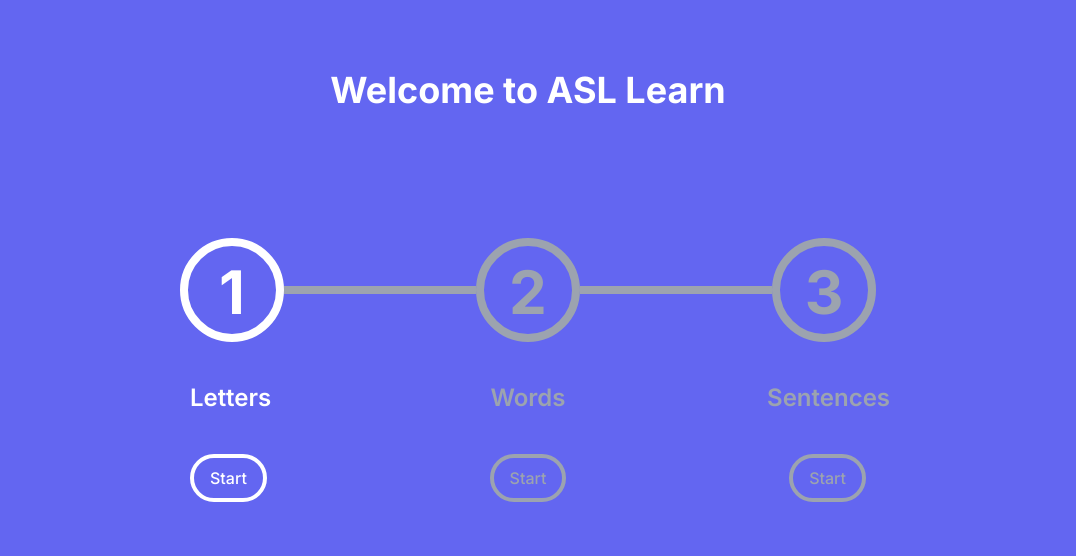
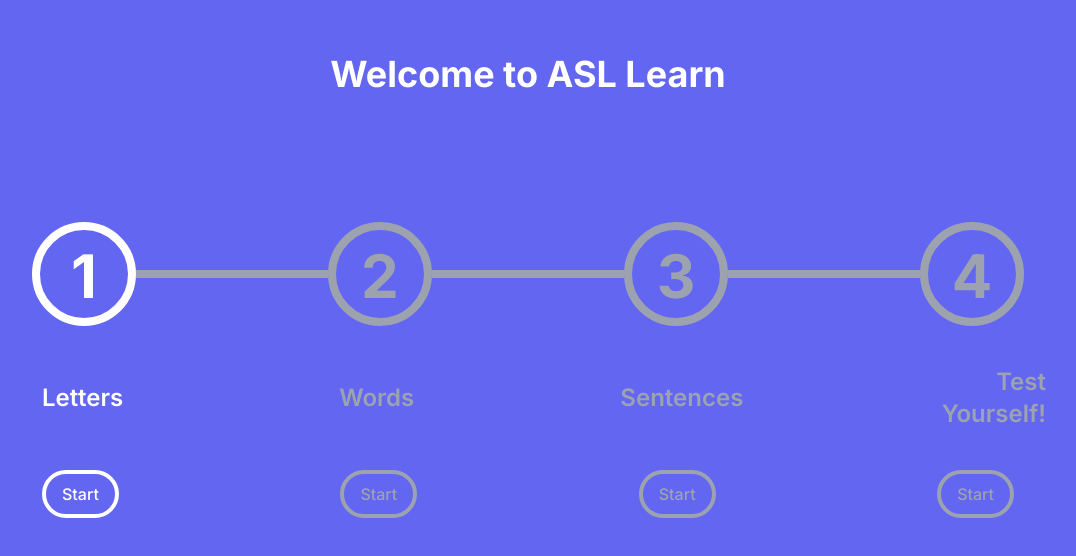
Before and after one commit to krash3125/asl-learn, a Next.js app: page / in a window 1280 px wide. Shown: the part 114-670 px from the top of the page, without its empty margins (112-1188 px from the left). Built offline with nearby package versions, Linux system fonts and the light colour scheme.

Commit message:
test mode

```diff
--- a/app/page.tsx
+++ b/app/page.tsx
@@ -35,23 +35,35 @@ export default function Page({
             3
           </div>
         </div>
+
+        <div className={`h-2 w-48 ${step >= 4 ? "bg-white" : "bg-gray-400"}`} />
+
+        <div className={`flex items-center justify-center border-[8px] p-4 aspect-square rounded-full ${step >= 4 ? "border-white" : "border-gray-400"}`} >
+          <div className={`text-center h-14 text-6xl font-bold aspect-square ${step >= 4 ? "text-white" : "text-gray-400"}`}>
+            4
+          </div>
+        </div>
       </div>
 
-      <div className="w-[676px] flex flex-row items-center mt-10 justify-between">
+      <div className="w-[972px] flex flex-row items-center mt-10 justify-between">
         <span className={"w-40 text-white font-semibold text-left text-2xl"} >Letters</span>
-        <span className={`w-40 font-semibold text-center text-2xl ${step >= 2 ? "text-white" : "text-gray-400"}`} >Words</span>
-        <span className={`w-40 font-semibold text-right text-2xl translate-x-6 ${step >= 3 ? "text-white" : "text-gray-400"}`}>Sentences</span>
+        <span className={`w-40 font-semibold text-center text-2xl -translate-x-4 ${step >= 2 ? "text-white" : "text-gray-400"}`} >Words</span>
+        <span className={`w-40 font-semibold text-right text-2xl  ${step >= 3 ? "text-white" : "text-gray-400"}`}>Sentences</span>
+        <span className={`w-40 font-semibold text-right text-2xl translate-x-8 ${step >= 3 ? "text-white" : "text-gray-400"}`}>Test Yourself!</span>
       </div>
 
-      <div className="w-[676px] flex flex-row items-center mt-10 justify-between">
+      <div className="w-[972px] flex flex-row items-center mt-10 justify-between">
         <Link href="/letters" passHref>
           <button className="border-4 border-white rounded-full  bg-transparent px-4 py-2 text-base font-medium text-white">Start</button>
         </Link>
         <Link href="/words" passHref>
-        <button className="border-4 border-white rounded-full  bg-transparent px-4 py-2 text-base font-medium text-white disabled:text-gray-400 disabled:border-gray-400 disabled:hover:cursor-not-allowed" disabled={step < 2}>Start</button>
+          <button className="border-4 border-white rounded-full  bg-transparent px-4 py-2 text-base font-medium text-white disabled:text-gray-400 disabled:border-gray-400 disabled:hover:cursor-not-allowed" disabled={step < 2}>Start</button>
         </Link>
         <Link href="/sentences" passHref>
-        <button className="border-4 border-white rounded-full bg-transparent px-4 py-2 text-base font-medium text-white disabled:text-gray-400 disabled:border-gray-400 disabled:hover:cursor-not-allowed" disabled={step < 3}>Start</button>
+          <button className="border-4 border-white rounded-full bg-transparent px-4 py-2 text-base font-medium text-white disabled:text-gray-400 disabled:border-gray-400 disabled:hover:cursor-not-allowed" disabled={step < 3}>Start</button>
+        </Link>
+        <Link href="/test" passHref>
+          <button className="border-4 border-white rounded-full bg-transparent px-4 py-2 text-base font-medium text-white disabled:text-gray-400 disabled:border-gray-400 disabled:hover:cursor-not-allowed" disabled={step < 4}>Start</button>
         </Link>
       </div>
     </div>
--- a/app/sentences/page.tsx
+++ b/app/sentences/page.tsx
@@ -8,7 +8,7 @@ export default function page() {
   return (
     <MainView DATA={["A loyal turtle",
       "You are loyal",
-      "The quiet air",
-      "You are truly a hero"]} redirectLink="/?step=3" />
+      "The true air",
+      "You are truly a hero"]} redirectLink="/?step=4" />
   )
 }
--- /dev/null
+++ b/app/test/page.tsx
@@ -0,0 +1,8 @@
+import MainView from '@/components/MainView'
+
+export default function Page() {
+  return (
+    <MainView DATA={["Rail", "The outer hill", "Early hearty earth"
+    ]} redirectLink="/?step=5" testMode={true} />
+  )
+}
--- a/app/words/page.tsx
+++ b/app/words/page.tsx
@@ -2,6 +2,6 @@ import MainView from '@/components/MainView'
 
 export default function page() {
   return (
-    <MainView DATA={["HELLO", "THREE", "HIRE"]} redirectLink="/?step=3" />
+    <MainView DATA={["Hello", "Three", "Hire"]} redirectLink="/?step=3" />
   )
 }
--- a/components/MainView.tsx
+++ b/components/MainView.tsx
@@ -9,7 +9,7 @@ import { drawCanvas, drawCanvas2 } from '@/utils/draw';
 import { MODEL_SIZE } from '@/utils/size';
 import { redirect } from "next/navigation";
 
-const MainView = ({ DATA, redirectLink }: { DATA: string[], redirectLink: string }) => {
+const MainView = ({ DATA, redirectLink, testMode = false }: { DATA: string[], redirectLink: string, testMode?: boolean }) => {
   let model = useRef<tmImage.CustomMobileNet | null>(null);
   let maxPredictions = useRef<string[] | null>(null);
   const webcamRef = useRef<Webcam>(null);
@@ -17,6 +17,7 @@ const MainView = ({ DATA, redirectLink }: { DATA: string[], redirectLink: string
   const canvasRef2 = useRef<HTMLCanvasElement>(null);
   const resultsRef = useRef<Results>();
 
+  const [handsInScreen, setHandsInScreen] = useState(false);
 
   const [pauseRight, setPauseRight] = useState(false);
   const [wordIndex, setWordIndex] = useState(0)
@@ -35,9 +36,11 @@ const MainView = ({ DATA, redirectLink }: { DATA: string[], redirectLink: string
     }
 
     if (map.get(DATA[wordIndex][letterIndex].toUpperCase()) > 0.7
+        || (DATA[wordIndex][letterIndex].toUpperCase() === "T" &&
+         map.get(DATA[wordIndex][letterIndex].toUpperCase())>0.4)
     ) {
       setPauseRight(true);
-      if (DATA.length === wordIndex + 1) {
+      if (DATA[wordIndex].length === letterIndex + 1 && DATA.length === wordIndex + 1) {
         return setWordIndex(-1);
       }
       setTimeout(() => {
@@ -64,6 +67,8 @@ const MainView = ({ DATA, redirectLink }: { DATA: string[], redirectLink: string
 
   const onResults = useCallback(async (results: Results) => {
     resultsRef.current = results;
+    // console.log(results?.multiHandLandmarks?.length > 0)
+    setHandsInScreen(results?.multiHandLandmarks?.length > 0);
     const canvasCtx = canvasRef.current!.getContext('2d')!;
     const canvasCtx2 = canvasRef2.current!.getContext('2d')!;
     drawCanvas(canvasCtx, results);
@@ -121,23 +126,24 @@ const MainView = ({ DATA, redirectLink }: { DATA: string[], redirectLink: string
 
 
   useEffect(() => {
+    console.log("handsInScreen?.current");
     if (wordIndex === -1) {
       console.log(redirectLink)
       return redirect(redirectLink);
     }
-    if (!pauseRight) {
+    if (!pauseRight && handsInScreen) {
       const interval = setInterval(predict, 250);
       return () => clearInterval(interval);
     }
   },
-    [webcamRef, redirectLink, pauseRight, wordIndex, predict, redirect])
+    [handsInScreen, webcamRef, redirectLink, pauseRight, wordIndex, predict, redirect])
 
   if (wordIndex === -1) return <div className='h-screen w-screen bg-indigo-500'></div>
 
   return (
     <div className="relative w-screen h-screen overflow-hidden flex bg-white">
       <div className="top-0 h-screen w-[30vw] left-0 bg-indigo-500 p-4 flex flex-col items-center text-white">
-        <img className="mt-auto p-2 rounded-lg bg-white h-[125px] w-[125px]" src={"/asl/" + DATA[wordIndex][letterIndex].toLowerCase() + ".jpg"} />
+        {!testMode && <img className="mt-auto p-2 rounded-lg bg-white h-[125px] w-[125px]" src={"/asl/" + DATA[wordIndex][letterIndex].toLowerCase() + ".jpg"} />}
         <div className={`my-auto text-[12rem] font-semibold uppercase ${pauseRight && "text-green-500"}`}>{DATA[wordIndex][letterIndex] === " " ? "_" : DATA[wordIndex][letterIndex]}</div>
 
         <div className="text-center">
```
